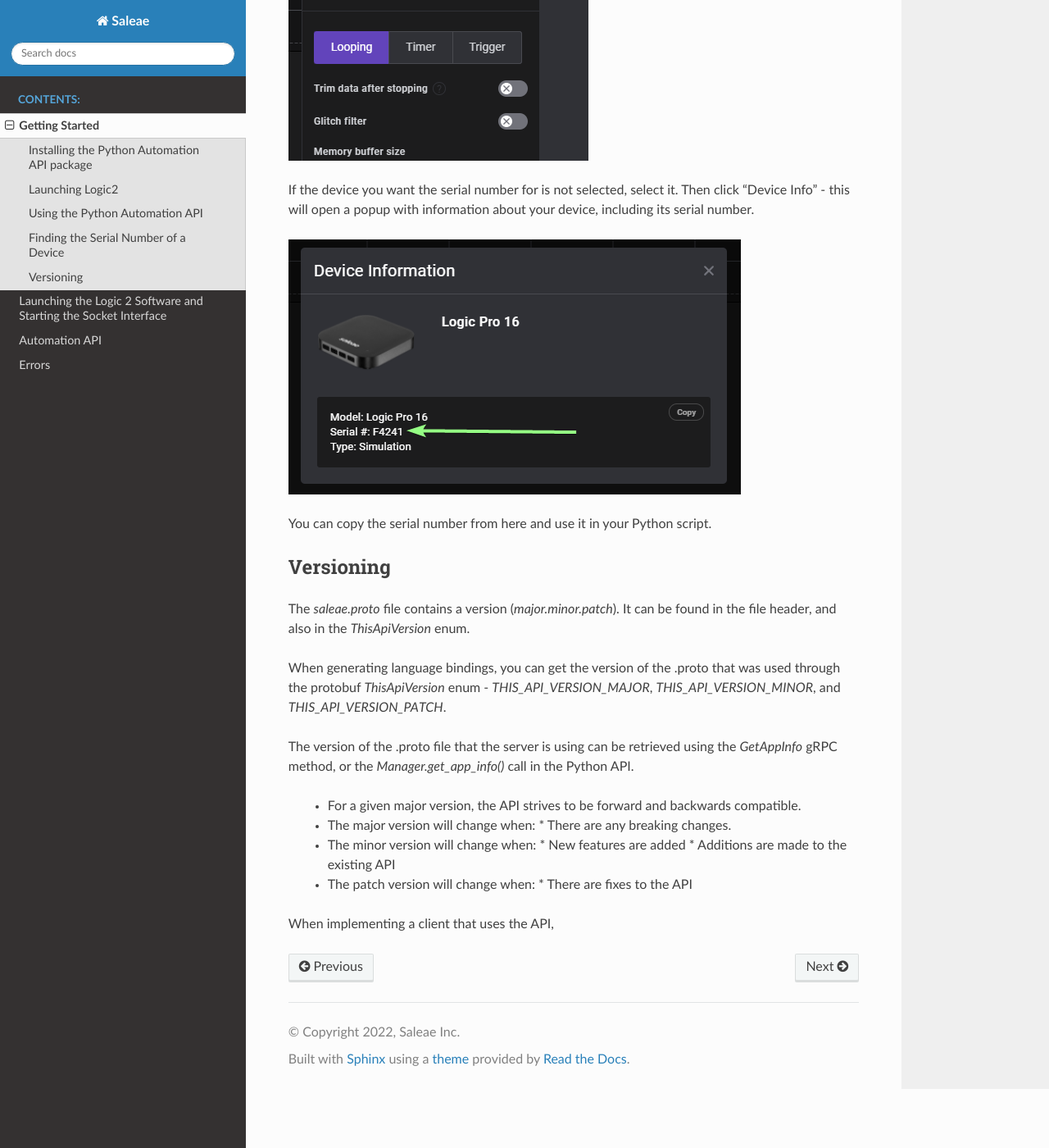
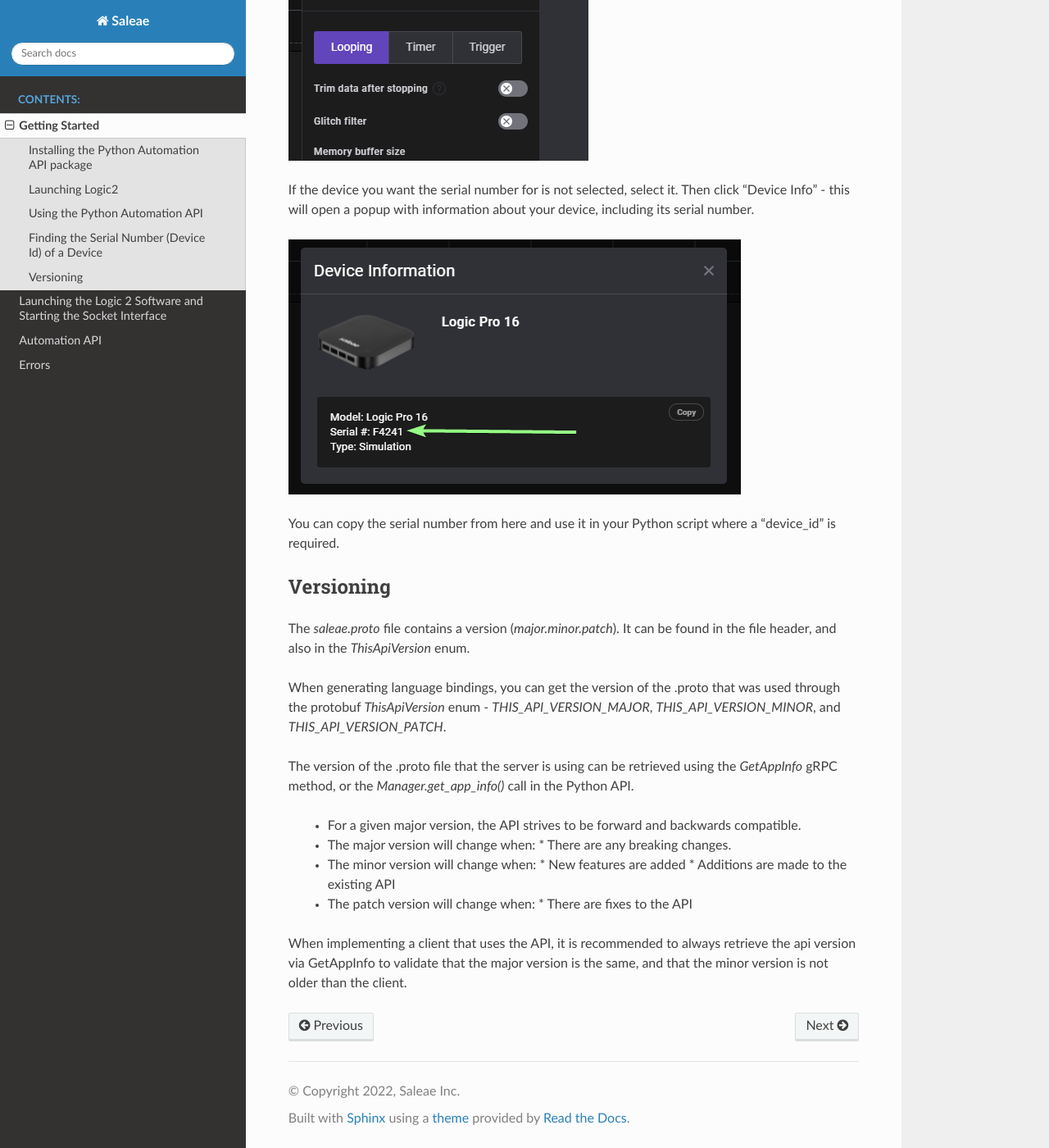
Before and after one commit to saleae/logic2-automation, a Sphinx documentation site: the page built from python/docs/source/getting_started.rst, in a window 1280 px wide and 1400 px high, scrolled down 3181 px. Shown: the whole window at 82% size. Built offline with Sphinx 7.4.7 and the Read the Docs theme 2.0.0, drawn with Linux system fonts in a browser that asks for light colours; some of the changed text lies outside the part shown.

```diff
--- a/python/docs/source/getting_started.rst
+++ b/python/docs/source/getting_started.rst
@@ -61,7 +61,7 @@
 
 .. _device-serial-number:
 
-Finding the Serial Number of a Device
+Finding the Serial Number (Device Id) of a Device
 -------------------------------------
 
 To find the serial number of a connected device, open capture info sidebar and click the device dropdown in the top right:
@@ -72,7 +72,7 @@
 
 .. image:: _static/device_serial.png
 
-You can copy the serial number from here and use it in your Python script.
+You can copy the serial number from here and use it in your Python script where a "device_id" is required.
 
 
 Versioning
@@ -95,4 +95,4 @@
     * There are fixes to the API
 
 
-When implementing a client that uses the API,
+When implementing a client that uses the API, it is recommended to always retrieve the api version via GetAppInfo to validate that the major version is the same, and that the minor version is not older than the client.
```
Also changed, not shown: 1 other file.
